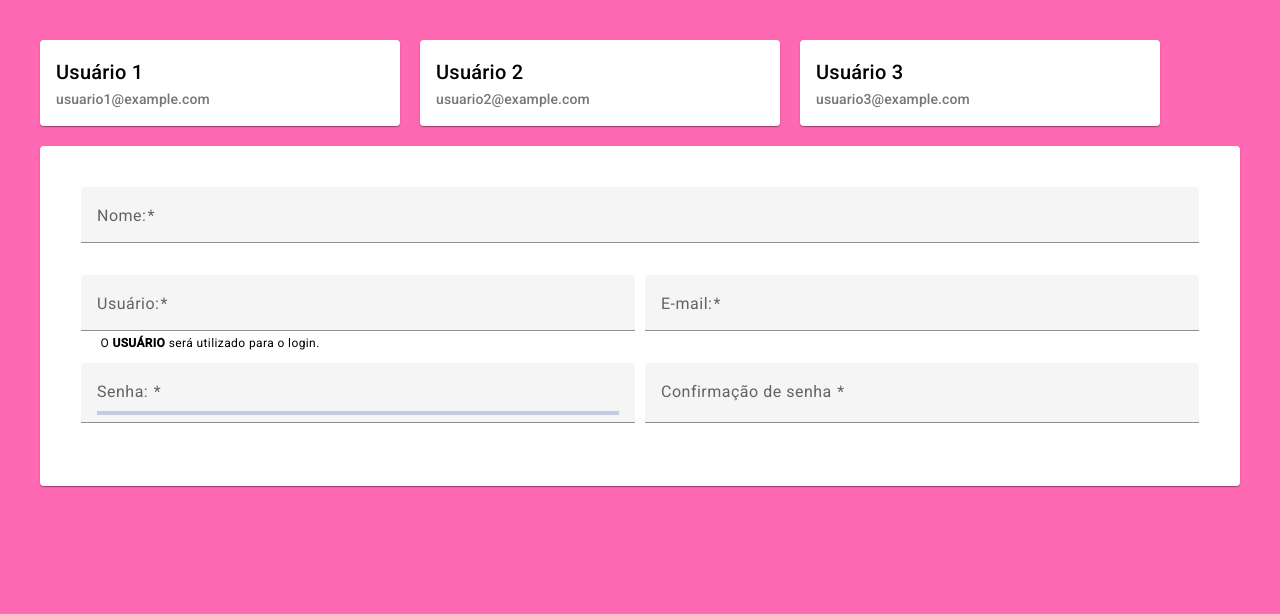
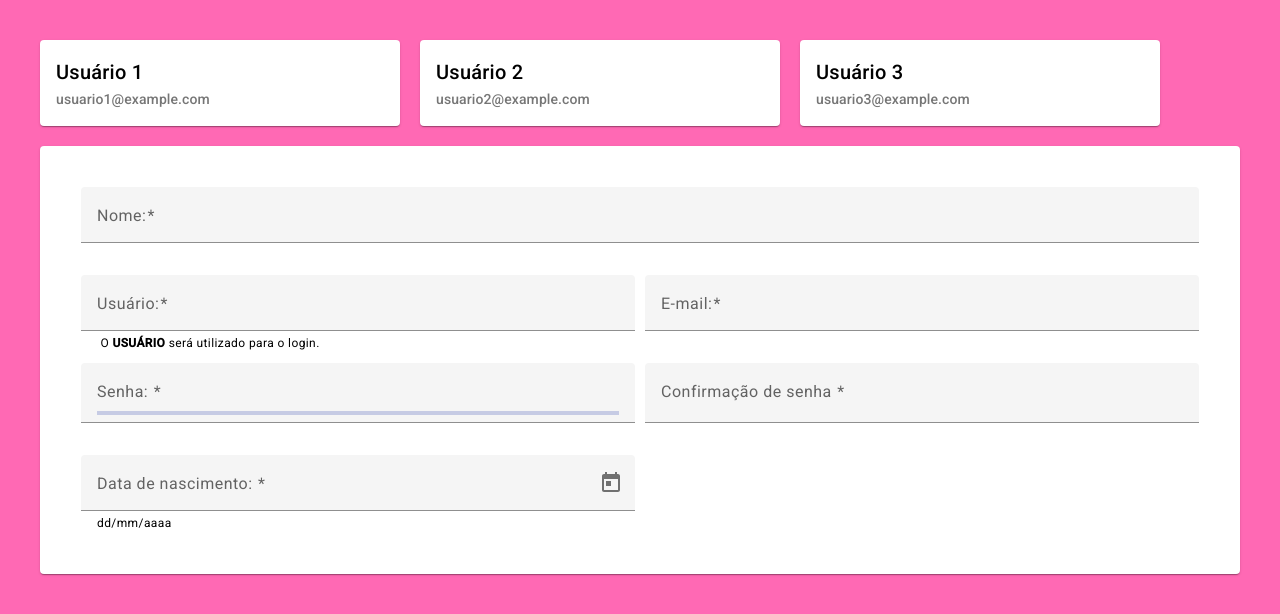
Before and after one commit to pinkiepieisa/Projetos-Angular, an Angular app in the folder projeto-template-driven-forms/: page / in a window 1280 px wide. Shown: the top 614 px of the page. Built offline with nearby package versions, Linux system fonts and the light colour scheme; what zxcvbn would draw is missing.

Commit message:
Configuração inicial do campo de Data

```diff
--- a/projeto-template-driven-forms/src/app/app.module.ts
+++ b/projeto-template-driven-forms/src/app/app.module.ts
@@ -5,6 +5,7 @@ import { HttpClientModule } from '@angular/common/http';
 import { AppComponent } from './app.component';
 import { BrowserAnimationsModule } from '@angular/platform-browser/animations';
 import { ComponentsModule } from './components/components.module';
+import { MAT_DATE_LOCALE } from '@angular/material/core';
 
 @NgModule({
   declarations: [
@@ -16,7 +17,12 @@ import { ComponentsModule } from './components/components.module';
     ComponentsModule,
     HttpClientModule
   ],
-  providers: [],
+  providers: [
+    {
+      provide: MAT_DATE_LOCALE,
+      useValue: 'pt-BR'
+    }
+  ],
   bootstrap: [AppComponent]
 })
 export class AppModule { }
--- a/projeto-template-driven-forms/src/app/components/components.module.ts
+++ b/projeto-template-driven-forms/src/app/components/components.module.ts
@@ -1,6 +1,6 @@
 import { NgModule } from "@angular/core";
+import { CommonModule } from "@angular/common";
 import { FormsModule } from "@angular/forms";
-import { BrowserModule } from "@angular/platform-browser";
 import { AngularMaterialModule } from "../angular-material.module";
 import { DirectiveModule } from "../directives/directives.module";
 import { PipesModule } from "../pipes/pipes.module";
@@ -13,8 +13,8 @@ import { UserFormComponent } from './user-form/user-form.component';
     UserFormComponent
   ],
     imports: [
+        CommonModule,
         FormsModule,
-        BrowserModule,
         AngularMaterialModule,
         DirectiveModule,
         PipesModule
--- a/projeto-template-driven-forms/src/app/components/user-form/user-form.component.html
+++ b/projeto-template-driven-forms/src/app/components/user-form/user-form.component.html
@@ -106,6 +106,31 @@
                     </mat-error>
                 </mat-form-field>
             </div>
+
+            <div class="user-form__row">
+                <mat-form-field class="user-form__item user-form__item-50">
+                    <mat-label>  Data de nascimento: </mat-label>
+                    <input
+                        matInput
+                        [matDatepicker]="picker"
+                        [min]="minDate"
+                        [max]="maxDate"
+                        name="dataNascimento"
+                        ngModel
+                        readonly
+                        required
+                    />
+                    <mat-datepicker-toggle matIconSuffix [for]="picker"></mat-datepicker-toggle>
+                    <mat-datepicker #picker>
+                        <mat-datepicker-actions>
+                            <button mat-button matDatepickerCancel> Cancelar </button>
+                            <button mat-raised-button matDatepickerApply> Confirmar </button>
+                        </mat-datepicker-actions>
+                    </mat-datepicker>
+                    <mat-hint>dd/mm/aaaa</mat-hint>
+                    <mat-error> A <strong> DATA DE NASCIMENTO </strong> é obrigatória! </mat-error>
+                </mat-form-field>
+            </div>
         </form>
     </mat-card-content>
 </mat-card>
--- a/projeto-template-driven-forms/src/app/components/user-form/user-form.component.ts
+++ b/projeto-template-driven-forms/src/app/components/user-form/user-form.component.ts
@@ -9,8 +9,11 @@ import { getPasswordStrengthValue } from 'src/app/utils/get-password-strength-va
   templateUrl: './user-form.component.html',
   styleUrls: ['./user-form.component.scss']
 })
-export class UserFormComponent implements OnChanges {
+export class UserFormComponent implements OnChanges, OnInit {
   passwordStrenghtValue = 0;
+
+  minDate: Date | null = null;
+  maxDate: Date | null = null;
 
   @Input() genresList: GenresListResponse = [];
   @Input() statesList: StatesListResponse = [];
@@ -20,7 +23,7 @@ export class UserFormComponent implements OnChanges {
     const USER_CHANGED = changes['userSelected'];
     // Guarda o usuário que foi selecionado (quando houver uma mudança)
 
-    if(USER_CHANGED) {
+    if (USER_CHANGED) {
       this.onPasswordChange(this.userSelected.password);
     }
   }
@@ -29,4 +32,16 @@ export class UserFormComponent implements OnChanges {
     this.passwordStrenghtValue = getPasswordStrengthValue(password);
   }
 
+  ngOnInit() {
+    this.setMinAndMaxDate();
+  }
+
+  private setMinAndMaxDate() {
+    this.minDate = new Date(new Date().getFullYear() - 100, 0, 1);
+    // Ano atual menos 100 anos
+
+    this.maxDate = new Date();
+    // Pega a data atual, dia de hoje (Sempre é atualizado)
+  }
+
 }
```
Also changed, not shown: projeto-template-driven-forms/src/app/angular-material.module.ts (+10 -0 lines).
